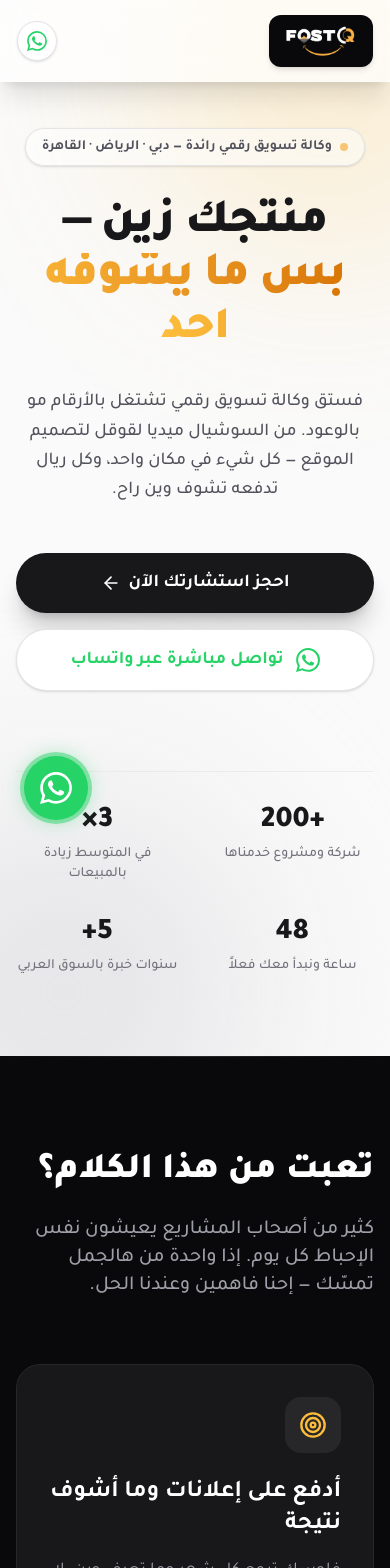
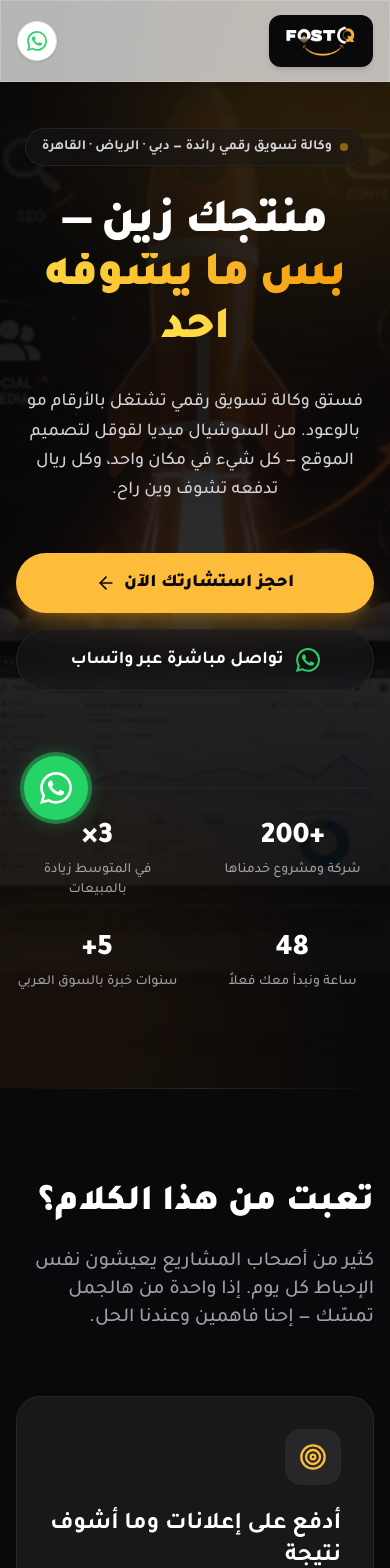
Before and after one commit to EngMohamed95/go-fostq, a React (Vite) app: page / in a window 390 px wide. Shown: the top 1568 px of the page. Built offline with nearby package versions, Linux system fonts and the light colour scheme.

Commit message:
feat: implement Hero and Stats sections for landing page

```diff
--- a/src/components/sections/Hero.tsx
+++ b/src/components/sections/Hero.tsx
@@ -1,12 +1,27 @@
 import { motion } from 'motion/react';
-import { ArrowLeft, Play } from 'lucide-react';
+import { ArrowLeft } from 'lucide-react';
+import bannerImg from '../../بنررر.webp';
 
 export default function Hero() {
   return (
-    <section className="relative pt-32 pb-20 md:pt-48 md:pb-32 overflow-hidden bg-zinc-50">
-      {/* Decorative Background Elements */}
-      <div className="absolute top-0 right-0 -mr-32 -mt-32 w-96 h-96 rounded-full bg-pistachio-400/20 blur-[100px] pointer-events-none" />
-      <div className="absolute bottom-0 left-0 -ml-32 -mb-32 w-96 h-96 rounded-full bg-zinc-200 blur-[100px] pointer-events-none" />
+    <section
+      className="relative pt-32 pb-24 md:pt-48 md:pb-36 overflow-hidden bg-zinc-950 text-white"
+      style={{
+        backgroundImage: `url(${bannerImg})`,
+        backgroundSize: 'cover',
+        backgroundPosition: 'center',
+        backgroundRepeat: 'no-repeat',
+      }}
+    >
+      {/* Decorative Background Glowing Highlights */}
+      <div className="absolute top-0 right-0 -mr-32 -mt-32 w-96 h-96 rounded-full bg-pistachio-500/20 blur-[120px] pointer-events-none z-10" />
+      <div className="absolute bottom-0 left-0 -ml-32 -mb-32 w-96 h-96 rounded-full bg-pistachio-600/10 blur-[120px] pointer-events-none z-10" />
+
+      {/* Premium Dark Gradient Overlays */}
+      {/* 1. Base Dark Mask to make text perfectly readable */}
+      <div className="absolute inset-0 bg-zinc-950/85 backdrop-blur-[1px] z-0 pointer-events-none" />
+      {/* 2. Top-to-Bottom Gradient to smooth transition with Navbar and next section */}
+      <div className="absolute inset-0 bg-gradient-to-b from-zinc-950/95 via-transparent to-zinc-950 z-0 pointer-events-none" />
 
       <div className="max-w-7xl mx-auto px-4 sm:px-6 lg:px-8 relative z-10">
         <div className="max-w-4xl mx-auto text-center">
@@ -14,20 +29,20 @@ export default function Hero() {
             initial={{ opacity: 0, y: 20 }}
             animate={{ opacity: 1, y: 0 }}
             transition={{ duration: 0.5 }}
-            className="inline-flex items-center gap-2 px-4 py-2 rounded-full border border-zinc-200 bg-white/50 shadow-sm mb-8"
+            className="inline-flex items-center gap-2 px-4 py-2 rounded-full border border-zinc-800/80 bg-zinc-900/40 backdrop-blur-sm shadow-sm mb-8"
           >
             <span className="w-2 h-2 rounded-full bg-pistachio-500 animate-pulse" />
-            <span className="text-sm font-semibold text-zinc-600">وكالة تسويق رقمي رائدة — دبي · الرياض · القاهرة</span>
+            <span className="text-sm font-semibold text-zinc-300">وكالة تسويق رقمي رائدة — دبي · الرياض · القاهرة</span>
           </motion.div>
 
           <motion.h1
             initial={{ opacity: 0, y: 20 }}
             animate={{ opacity: 1, y: 0 }}
             transition={{ duration: 0.5, delay: 0.1 }}
-            className="text-5xl md:text-7xl lg:text-8xl font-black text-zinc-900 leading-[1.1] mb-8 tracking-tight"
+            className="text-5xl md:text-7xl lg:text-8xl font-black text-white leading-[1.1] mb-8 tracking-tight"
           >
             منتجك زين — <br className="hidden md:block" />
-            <span className="text-transparent bg-clip-text bg-gradient-to-l from-pistachio-600 to-pistachio-400">
+            <span className="text-transparent bg-clip-text bg-gradient-to-l from-pistachio-500 to-pistachio-300">
               بس ما يشوفه أحد
             </span>
           </motion.h1>
@@ -36,7 +51,7 @@ export default function Hero() {
             initial={{ opacity: 0, y: 20 }}
             animate={{ opacity: 1, y: 0 }}
             transition={{ duration: 0.5, delay: 0.2 }}
-            className="text-lg md:text-xl text-zinc-600 leading-relaxed max-w-2xl mx-auto mb-12 font-medium"
+            className="text-lg md:text-xl text-zinc-300 leading-relaxed max-w-2xl mx-auto mb-12 font-medium"
           >
             فستق وكالة تسويق رقمي تشتغل بالأرقام مو بالوعود. من السوشيال ميديا لقوقل لتصميم الموقع — كل شيء في مكان واحد، وكل ريال تدفعه تشوف وين راح.
           </motion.p>
@@ -45,9 +60,9 @@ export default function Hero() {
             initial={{ opacity: 0, y: 20 }}
             animate={{ opacity: 1, y: 0 }}
             transition={{ duration: 0.5, delay: 0.3 }}
-            className="flex flex-col sm:flex-row items-center justify-center gap-4 mb-20"
+            className="flex flex-col sm:flex-row items-center justify-center gap-4 mb-24"
           >
-            <a href="#contact" className="w-full sm:w-auto flex items-center justify-center gap-2 px-8 py-4 bg-zinc-900 text-white rounded-full font-bold text-lg hover:bg-zinc-800 transition-all hover:scale-105 shadow-xl shadow-zinc-900/20">
+            <a href="#contact" className="w-full sm:w-auto flex items-center justify-center gap-2 px-8 py-4 bg-pistachio-400 text-zinc-950 rounded-full font-black text-lg hover:bg-pistachio-500 transition-all hover:scale-105 shadow-xl shadow-pistachio-500/25">
               احجز استشارتك الآن
               <ArrowLeft className="w-5 h-5" />
             </a>
@@ -55,40 +70,40 @@ export default function Hero() {
               href="https://wa.me/971547772515?text=%D9%85%D8%B1%D8%AD%D8%A8%D8%A7%D9%8B%20%D9%81%D8%B3%D8%AA%D9%82%20%D9%84%D9%84%D8%AA%D8%B3%D9%88%D9%8A%D9%82%D8%8C%20%D8%A3%D8%B1%D9%8A%D8%AF%20%D8%A7%D9%84%D8%A7%D8%B3%D8%AA%D9%81%D8%B3%D8%A7%D8%B1%20%D8%B9%D9%86%20%D8%A7%D9%84%D8%A7%D8%B3%D8%AA%D8%B4%D8%A7%D8%B1%D8%A9%20%D8%A7%D9%84%D8%AA%D8%B3%D9%88%D9%8A%D9%82%D9%8A%D8%A9"
               target="_blank"
               rel="noopener noreferrer"
-              className="w-full sm:w-auto flex items-center justify-center gap-3 px-8 py-4 bg-white text-[#25D366] rounded-full font-bold text-lg hover:bg-zinc-50 transition-all border border-zinc-200 hover:scale-105 shadow-sm"
+              className="w-full sm:w-auto flex items-center justify-center gap-3 px-8 py-4 bg-zinc-900/60 text-white rounded-full font-bold text-lg hover:bg-zinc-800 transition-all border border-zinc-800 hover:scale-105 shadow-sm backdrop-blur-sm"
             >
-              <svg className="w-6 h-6 fill-current" viewBox="0 0 24 24" xmlns="http://www.w3.org/2000/svg">
+              <svg className="w-6 h-6 fill-[#25D366]" viewBox="0 0 24 24" xmlns="http://www.w3.org/2000/svg">
                 <path d="M17.472 14.382c-.297-.149-1.758-.867-2.03-.967-.273-.099-.471-.148-.67.15-.197.297-.767.966-.94 1.164-.173.199-.347.223-.644.075-.297-.15-1.255-.463-2.39-1.475-.883-.788-1.48-1.761-1.653-2.059-.173-.297-.018-.458.13-.606.134-.133.298-.347.446-.52.149-.174.198-.298.298-.497.099-.198.05-.371-.025-.52-.075-.149-.669-1.612-.916-2.207-.242-.579-.487-.5-.669-.51-.173-.008-.371-.01-.57-.01-.198 0-.52.074-.792.372-.272.297-1.04 1.016-1.04 2.479 0 1.462 1.065 2.875 1.213 3.074.149.198 2.096 3.2 5.077 4.487.709.306 1.262.489 1.694.625.712.227 1.36.195 1.871.118.571-.085 1.758-.719 2.006-1.413.248-.694.248-1.289.173-1.413-.074-.124-.272-.198-.57-.347m-5.421 7.403h-.004a9.87 9.87 0 01-5.031-1.378l-.361-.214-3.741.982.998-3.648-.235-.374a9.86 9.86 0 01-1.51-5.26c.001-5.45 4.436-9.884 9.888-9.884 2.64 0 5.122 1.03 6.988 2.898a9.825 9.825 0 012.893 6.994c-.003 5.45-4.437 9.884-9.885 9.884m8.413-18.297A11.815 11.815 0 0012.05 0C5.495 0 .16 5.335.157 11.892c0 2.096.547 4.142 1.588 5.945L0 24l6.335-1.662c1.746.953 3.71 1.458 5.705 1.459h.005c6.554 0 11.89-5.335 11.893-11.893a11.821 11.821 0 00-3.48-8.413z"/>
               </svg>
               تواصل مباشرة عبر واتساب
             </a>
           </motion.div>
+        </div>
 
         {/* Trust Numbers */}
         <motion.div
           initial={{ opacity: 0, y: 20 }}
           animate={{ opacity: 1, y: 0 }}
           transition={{ duration: 0.5, delay: 0.4 }}
-            className="grid grid-cols-2 md:grid-cols-4 gap-8 pt-8 border-t border-zinc-200/60"
+          className="max-w-4xl mx-auto grid grid-cols-2 md:grid-cols-4 gap-8 pt-8 border-t border-zinc-800/80 text-center"
         >
           <div>
-              <p className="text-3xl md:text-4xl font-black text-zinc-900 mb-1">+200</p>
-              <p className="text-sm text-zinc-500 font-medium">شركة ومشروع خدمناها</p>
+            <p className="text-3xl md:text-4xl font-black text-white mb-1">+200</p>
+            <p className="text-sm text-zinc-400 font-medium">شركة ومشروع خدمناها</p>
           </div>
           <div>
-              <p className="text-3xl md:text-4xl font-black text-zinc-900 mb-1">3×</p>
-              <p className="text-sm text-zinc-500 font-medium">في المتوسط زيادة بالمبيعات</p>
+            <p className="text-3xl md:text-4xl font-black text-white mb-1">3×</p>
+            <p className="text-sm text-zinc-400 font-medium">في المتوسط زيادة بالمبيعات</p>
           </div>
           <div>
-              <p className="text-3xl md:text-4xl font-black text-zinc-900 mb-1">48</p>
-              <p className="text-sm text-zinc-500 font-medium">ساعة ونبدأ معك فعلاً</p>
+            <p className="text-3xl md:text-4xl font-black text-white mb-1">48</p>
+            <p className="text-sm text-zinc-400 font-medium">ساعة ونبدأ معك فعلاً</p>
           </div>
           <div>
-              <p className="text-3xl md:text-4xl font-black text-zinc-900 mb-1">5+</p>
-              <p className="text-sm text-zinc-500 font-medium">سنوات خبرة بالسوق العربي</p>
+            <p className="text-3xl md:text-4xl font-black text-white mb-1">5+</p>
+            <p className="text-sm text-zinc-400 font-medium">سنوات خبرة بالسوق العربي</p>
           </div>
         </motion.div>
-        </div>
       </div>
     </section>
   );
--- a/src/components/sections/Stats.tsx
+++ b/src/components/sections/Stats.tsx
@@ -1,5 +1,6 @@
 import { motion } from 'motion/react';
 import { ArrowLeft } from 'lucide-react';
+import portfolioImg from '../../بنر87.webp';
 
 const cities = ['دبي', 'أبوظبي', 'الرياض', 'جدة', 'القاهرة', 'الإسكندرية'];
 const sectors = ['العقارات', 'المطاعم والكافيهات', 'الأزياء والموضة', 'الصحة والجمال', 'التجزئة والمتاجر', 'التقنية والتطبيقات', 'التعليم', 'الخدمات المهنية'];
@@ -123,7 +124,43 @@ export default function Stats() {
             ))}
           </div>
         </div>
+      </div> {/* Closes max-w-7xl */}
 
+      {/* Full-width Portfolio Banner Showcase */}
+      <div className="w-full my-24 relative group overflow-hidden py-12 md:py-16">
+        {/* Soft background glows */}
+        <div className="absolute top-1/2 left-1/4 -translate-y-1/2 w-[500px] h-[500px] rounded-full bg-pistachio-500/5 blur-[120px] pointer-events-none" />
+        <div className="absolute top-1/2 right-1/4 -translate-y-1/2 w-[500px] h-[500px] rounded-full bg-zinc-300/10 blur-[120px] pointer-events-none" />
+
+        <div className="max-w-7xl mx-auto px-4 sm:px-6 lg:px-8 mb-12 relative z-10 text-center">
+          <div className="inline-block px-4 py-1.5 bg-pistachio-500/10 border border-pistachio-500/20 rounded-full text-sm font-bold mb-4 text-pistachio-600">
+            📸 معرض سابقة الأعمال الحية
+          </div>
+          <h3 className="text-3xl md:text-5xl font-black text-zinc-900 mb-4">سابقة أعمالنا تتحدث عنّا</h3>
+          <p className="text-lg md:text-xl text-zinc-600 max-w-2xl mx-auto font-medium leading-relaxed">
+            إليك نموذج حي ومباشر من مشاريعنا الناجحة التي أحدثت فرقاً حقيقياً في المبيعات والانتشار الرقمي.
+          </p>
+        </div>
+
+        {/* Full-screen Stretched HD Image Showcase */}
+        <div className="w-full relative overflow-hidden">
+          <motion.div
+            initial={{ opacity: 0, y: 30 }}
+            whileInView={{ opacity: 1, y: 0 }}
+            viewport={{ once: true }}
+            transition={{ duration: 0.8, ease: [0.16, 1, 0.3, 1] }}
+            className="w-full"
+          >
+            <img
+              src={portfolioImg}
+              alt="سابقة أعمال فستق للتسويق"
+              className="w-full h-auto block object-cover"
+            />
+          </motion.div>
+        </div>
+      </div>
+
+      <div className="max-w-7xl mx-auto px-4 sm:px-6 lg:px-8">
         {/* Cities and Sectors (Marquee or simple tags) */}
         <div className="grid md:grid-cols-2 gap-12 items-start">
           <div>
```
Also changed, not shown: src/بنررر.webp (added), 1 other file (tests, documents, lock files or other folders). Lines whose indentation alone changed are shown as unchanged.
